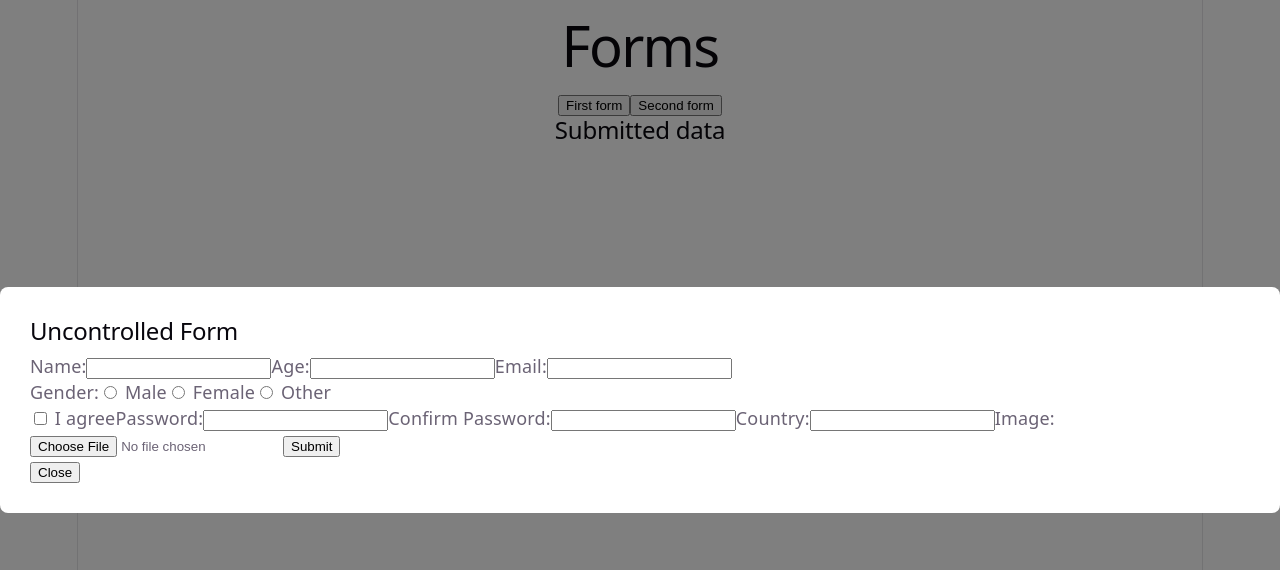
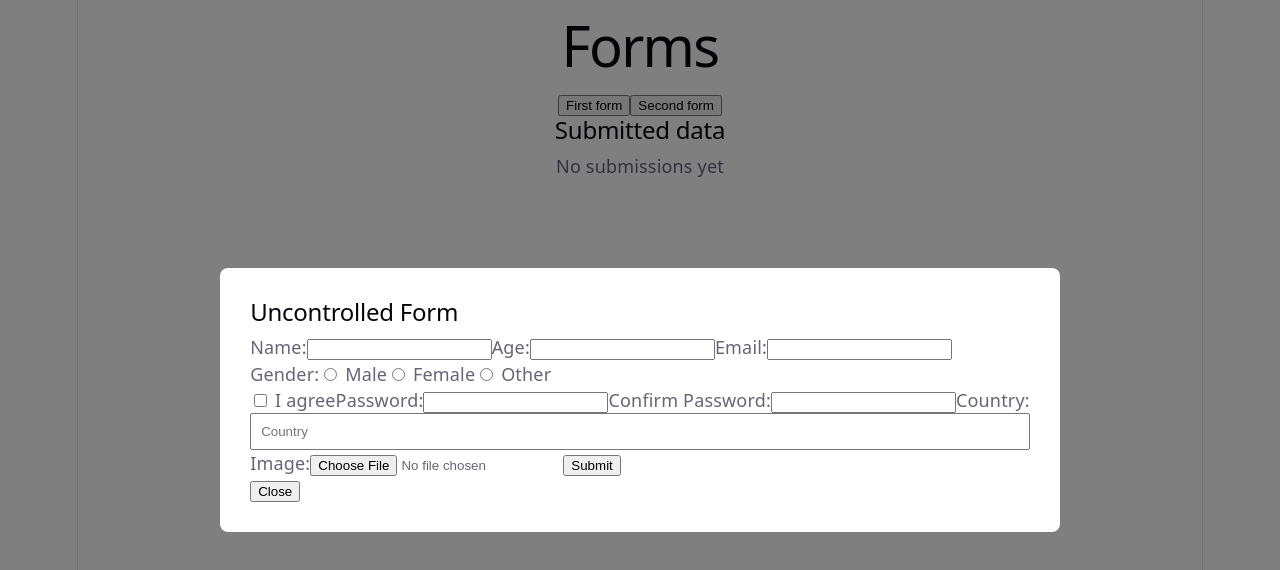
Before and after one commit to Ulya10/React-2026, a React (Vite) app in the folder react-forms/: page / in a window 1280 px wide. Both pictures are taken after a click on the button "First form". Shown: the top 570 px of the page. Built offline with nearby package versions, Linux system fonts and the light colour scheme.

Commit message:
feat: add countries

```diff
--- a/react-forms/src/App.css
+++ b/react-forms/src/App.css
@@ -0,0 +1,17 @@
+.cards {
+    display: flex;
+    flex-wrap: wrap;
+    gap: 1rem;
+    margin-top: 1rem;
+}
+
+.card {
+    border: 1px solid #ddd;
+    border-radius: 0.5rem;
+    padding: 1rem;
+    background: #f9f9f9;
+}
+
+.card p {
+    margin: 2px 0;
+}
--- a/react-forms/src/App.tsx
+++ b/react-forms/src/App.tsx
@@ -3,8 +3,10 @@ import './App.css';
 import Modal from './components/Modal';
 import UncontrolledForm from './components/UncontrolledForm';
 import ReactHookForm from './components/ReactHookForm';
+import { useFormStore } from './store/useFormStore';
 
 function App() {
+  const submissionsForCards = useFormStore((state) => state.submissions);
   const [isModalOpen, setIsModalOpen] = useState(false);
   const [formType, setFormType] = useState<'uncontrolled' | 'hookform'>(
     'uncontrolled'
@@ -38,14 +40,39 @@ function App() {
         }
       >
         {formType === 'uncontrolled' ? (
-          <UncontrolledForm />
+          <UncontrolledForm onSuccess={closeModal} />
         ) : (
-          <ReactHookForm/>
+          <ReactHookForm onSuccess={closeModal} />
         )}
       </Modal>
 
       <div className="submitted-data">
         <h2 className="submitted-title">Submitted data</h2>
+        {submissionsForCards.length === 0 ? (
+          <p>No submissions yet</p>
+        ) : (
+          <div className="cards">
+            {submissionsForCards.map((item) => (
+              <div key={item.id} className="card">
+                <p>
+                  <strong>Name:</strong> {item.name}
+                </p>
+                <p>
+                  <strong>Age:</strong> {item.age}
+                </p>
+                <p>
+                  <strong>Email:</strong> {item.email}
+                </p>
+                <p>
+                  <strong>Gender:</strong> {item.gender}
+                </p>
+                <p>
+                  <strong>Country:</strong> {item.country}
+                </p>
+              </div>
+            ))}
+          </div>
+        )}
       </div>
     </div>
   );
--- /dev/null
+++ b/react-forms/src/components/CountryDropdown.css
@@ -0,0 +1,29 @@
+.autocomplete {
+    position: relative;
+}
+
+.autocomplete input {
+    width: 100%;
+    padding: 0.5rem;
+    box-sizing: border-box;
+}
+
+.autocomplete-list {
+    position: absolute;
+    top: 100%;
+    left: 0;
+    right: 0;
+    background: white;
+    border: 1px solid #ddd;
+    list-style: none;
+    padding: 0;
+    margin: 0;
+    max-height: 150px;
+    overflow-y: auto;
+    z-index: 10;
+}
+
+.autocomplete-list li {
+    padding: 0.5rem;
+    cursor: pointer;
+}
--- /dev/null
+++ b/react-forms/src/components/CountryDropdown.tsx
@@ -0,0 +1,80 @@
+import { useState, useRef, useEffect } from 'react';
+import { useFormStore } from '../store/useFormStore';
+import './CountryDropdown.css';
+
+interface CountryDropdownProps {
+  value?: string;
+  onChange: (value: string) => void;
+  error?: string;
+}
+
+export default function CountryDropdown({
+  value = '',
+  onChange,
+  error,
+}: CountryDropdownProps) {
+  const countries = useFormStore((state) => state.countries);
+  const [inputValue, setInputValue] = useState(value);
+  const [isOpen, setIsOpen] = useState(false);
+  const [filtered, setFiltered] = useState<string[]>([]);
+  const wrapperRef = useRef<HTMLDivElement>(null);
+
+  useEffect(() => {
+    if (inputValue) {
+      setFiltered(
+        countries.filter((item) =>
+          item.toLowerCase().startsWith(inputValue.toLowerCase())
+        )
+      );
+    } else {
+      setFiltered(countries);
+    }
+  }, [inputValue, countries]);
+
+  useEffect(() => {
+    function handleOuterClick(evt: MouseEvent) {
+      if (
+        wrapperRef.current &&
+        !wrapperRef.current.contains(evt.target as Node)
+      ) {
+        setIsOpen(false);
+      }
+    }
+    document.addEventListener('mousedown', handleOuterClick);
+    return () => document.removeEventListener('mousedown', handleOuterClick);
+  }, []);
+
+  function handleInputChange(evt: React.ChangeEvent<HTMLInputElement>) {
+    setInputValue(evt.target.value);
+    onChange(evt.target.value);
+    setIsOpen(true);
+  }
+
+  function handleSelect(country: string) {
+    setInputValue(country);
+    onChange(country);
+    setIsOpen(false);
+  }
+
+  return (
+    <div ref={wrapperRef} className="autocomplete">
+      <input
+        type="text"
+        value={inputValue}
+        onChange={handleInputChange}
+        onFocus={() => setIsOpen(true)}
+        placeholder="Country"
+      />
+      {error && <p className="error">{error}</p>}
+      {isOpen && filtered.length > 0 && (
+        <ul className="autocomplete-list">
+          {filtered.map((item) => (
+            <li key={item} onClick={() => handleSelect(item)}>
+              {item}
+            </li>
+          ))}
+        </ul>
+      )}
+    </div>
+  );
+}
--- a/react-forms/src/components/ReactHookForm.tsx
+++ b/react-forms/src/components/ReactHookForm.tsx
@@ -2,19 +2,31 @@ import { useForm } from 'react-hook-form';
 import { zodResolver } from '@hookform/resolvers/zod';
 import { validationSchema } from '../validation/validationSchema';
 import type { validationData } from '../validation/validationSchema';
+import { useFormStore } from '../store/useFormStore';
+import CountryDropdown from './CountryDropdown';
+import { useController } from 'react-hook-form';
 
-export default function ReactHookForm() {
+export default function ReactHookForm({
+  onSuccess,
+}: {
+  onSuccess: () => void;
+}) {
+  const addSubmission = useFormStore((state) => state.addSubmission);
   const {
     register,
     handleSubmit,
+    control,
     formState: { errors, isValid },
   } = useForm<validationData>({
     resolver: zodResolver(validationSchema),
     mode: 'onChange',
   });
+  const { field } = useController({ name: 'country', control });
 
   function onSubmit(data: validationData) {
     console.log('Valid:', data);
+    addSubmission(data);
+    onSuccess();
   }
 
   return (
@@ -39,15 +51,23 @@ export default function ReactHookForm() {
 
       <div>
         Gender:
-        <label><input {...register('gender')} type="radio" value="male" /> Male</label>
-        <label><input {...register('gender')} type="radio" value="female" /> Female</label>
-        <label><input {...register('gender')} type="radio" value="other" /> Other</label>
+        <label>
+          <input {...register('gender')} type="radio" value="male" /> Male
+        </label>
+        <label>
+          <input {...register('gender')} type="radio" value="female" /> Female
+        </label>
+        <label>
+          <input {...register('gender')} type="radio" value="other" /> Other
+        </label>
         {errors.gender && <p className="error">{errors.gender.message}</p>}
       </div>
 
       <label>
         <input {...register('agreement')} type="checkbox" /> I agree
-        {errors.agreement && <p className="error">{errors.agreement.message}</p>}
+        {errors.agreement && (
+          <p className="error">{errors.agreement.message}</p>
+        )}
       </label>
 
       <label>
@@ -59,19 +79,30 @@ export default function ReactHookForm() {
       <label>
         Confirm Password:
         <input {...register('confirmPassword')} type="password" />
-        {errors.confirmPassword && <p className="error">{errors.confirmPassword.message}</p>}
+        {errors.confirmPassword && (
+          <p className="error">{errors.confirmPassword.message}</p>
+        )}
       </label>
 
       <label>
         Country:
-        <input {...register('country')} type="text" />
-        {errors.country && <p className="error">{errors.country.message}</p>}
+        <CountryDropdown
+          value={field.value}
+          onChange={field.onChange}
+          error={errors.country?.message}
+        />
       </label>
 
       <label>
         Image:
-        <input {...register('image')} type="file" accept="image/png,image/jpeg" />
-        {errors.image && <p className="error">{String(errors.image.message)}</p>}
+        <input
+          {...register('image')}
+          type="file"
+          accept="image/png,image/jpeg"
+        />
+        {errors.image && (
+          <p className="error">{String(errors.image.message)}</p>
+        )}
       </label>
 
       <button type="submit" disabled={!isValid}>
--- a/react-forms/src/components/UncontrolledForm.tsx
+++ b/react-forms/src/components/UncontrolledForm.tsx
@@ -1,10 +1,16 @@
 import type { SyntheticEvent } from 'react';
 import { useState } from 'react';
 import { validationSchema } from '../validation/validationSchema';
-import type { ZodError } from 'zod';
+import { useFormStore } from '../store/useFormStore';
+import CountryDropdown from './CountryDropdown';
 
-export default function UncontrolledForm() {
+export default function UncontrolledForm({
+  onSuccess,
+}: {
+  onSuccess: () => void;
+}) {
   const [errors, setErrors] = useState<Record<string, string>>({});
+  const addSubmission = useFormStore((state) => state.addSubmission);
   function submitData(evt: SyntheticEvent<HTMLFormElement>) {
     evt.preventDefault();
 
@@ -32,9 +38,10 @@ export default function UncontrolledForm() {
       setErrors(fieldErrors);
       return;
     }
-
     console.log('Valid success:', validationResult.data);
+    addSubmission(validationResult.data);
     setErrors({});
+    onSuccess();
   }
 
   return (
@@ -92,8 +99,16 @@ export default function UncontrolledForm() {
 
       <label>
         Country:
-        <input name="country" type="text" />
-        {errors.country && <p className="error">{errors.country}</p>}
+        <CountryDropdown
+          onChange={(value) => {
+            const hiddenInput = document.querySelector(
+              'input[name="country"]'
+            ) as HTMLInputElement;
+            if (hiddenInput) hiddenInput.value = value;
+          }}
+          error={errors.country}
+        />
+        <input name="country" type="hidden" />
       </label>
 
       <label>
--- a/react-forms/src/store/useFormStore.ts
+++ b/react-forms/src/store/useFormStore.ts
@@ -8,10 +8,44 @@ interface submissionData extends validationData {
 interface submission {
   submissions: submissionData[];
   addSubmission: (data: Omit<submissionData, 'id'>) => void;
+  countries: string[];
+  setCountries: (list: string[]) => void;
 }
 
 export const useFormStore = create<submission>((set) => ({
   submissions: [],
+  countries: [
+    'Armenia',
+    'Australia',
+    'Azerbaijan',
+    'Belarus',
+    'Brazil',
+    'Canada',
+    'China',
+    'Estonia',
+    'France',
+    'Georgia',
+    'Germany',
+    'India',
+    'Italy',
+    'Japan',
+    'Kazakhstan',
+    'Kyrgyzstan',
+    'Latvia',
+    'Lithuania',
+    'Moldova',
+    'Poland',
+    'Russia',
+    'South Korea',
+    'Spain',
+    'Tajikistan',
+    'Turkey',
+    'Turkmenistan',
+    'Ukraine',
+    'United Kingdom',
+    'USA',
+    'Uzbekistan',
+  ],
   addSubmission: (data) => {
     const newSubmission: submissionData = {
       ...data,
@@ -22,4 +56,6 @@ export const useFormStore = create<submission>((set) => ({
       submissions: [...state.submissions, newSubmission],
     }));
   },
+
+  setCountries: (list) => set({ countries: list }),
 }));
```
